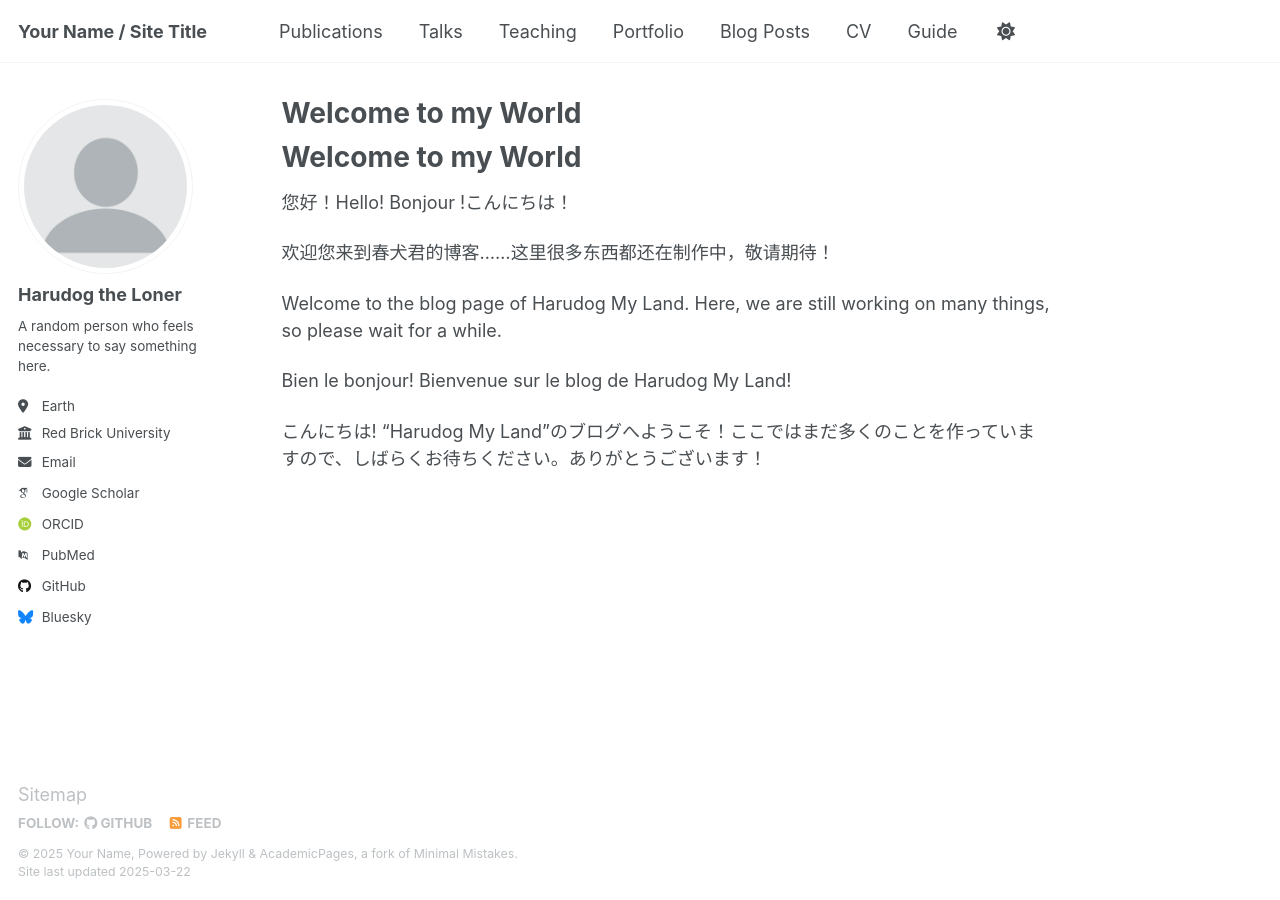
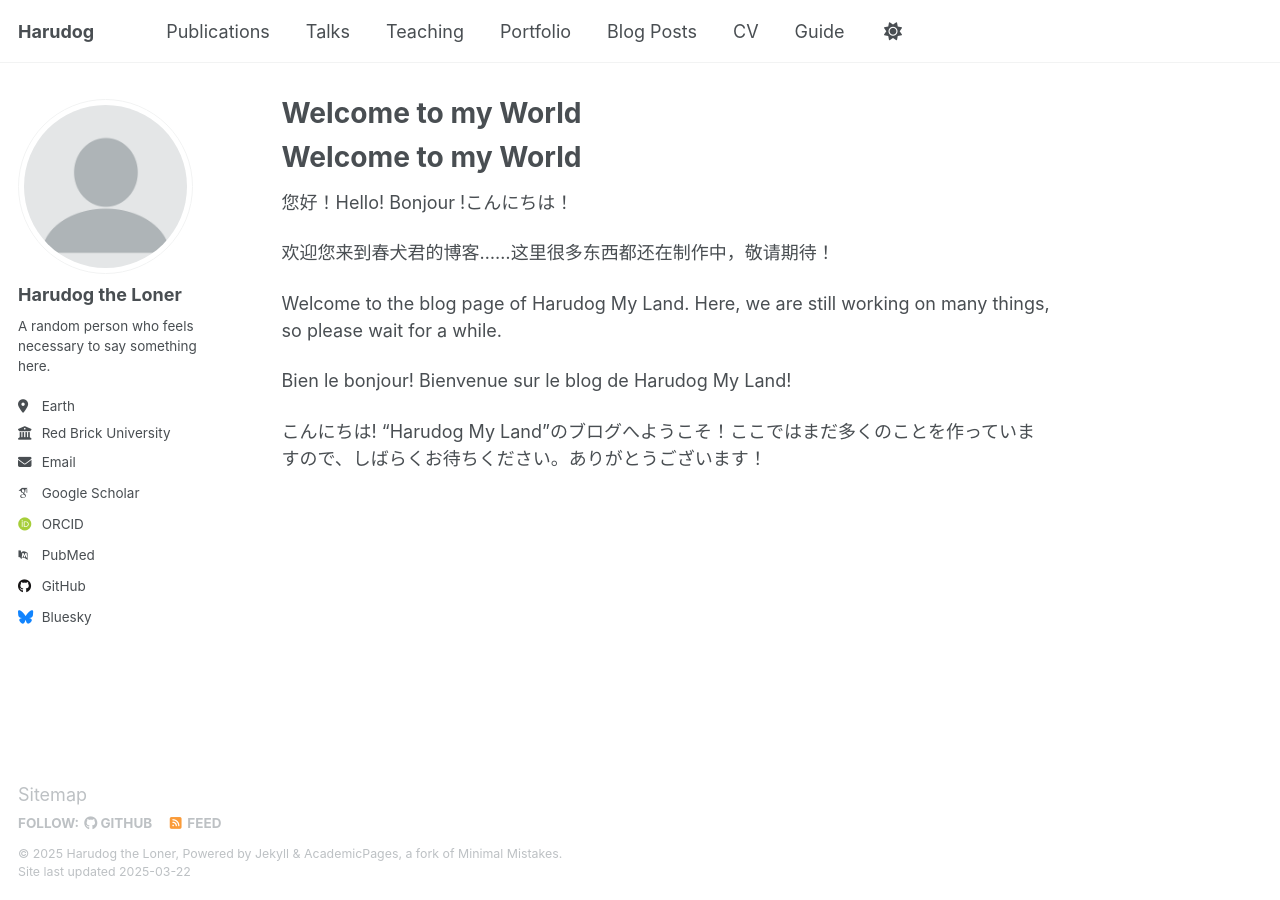
Before and after one commit to HarudogMyLand/HarudogMyLand.github.io, a Jekyll site: the page built from index.md, in a window 1280 px wide. Built offline with Jekyll 4.4.1, drawn with Linux system fonts in a browser that asks for light colours; emoji names are drawn with the system emoji font; some web fonts are replaced; our own code applies the rules of GitHub Pages for plain Markdown files.

Commit message:
website set

```diff
--- a/_config.yml
+++ b/_config.yml
@@ -9,13 +9,13 @@
 # Basic Site Settings
 locale                   : "en-US"
 site_theme               : "default"
-title                    : "Your Name / Site Title"
+title                    : "Harudog"
 title_separator          : "-"
-name                     : &name "Your Name"
+name                     : &name "Harudog the Loner"
 description              : &description "personal description"
-url                      : https://academicpages.github.io # the base hostname & protocol for your site e.g. "https://[your GitHub username].github.io"
+url                      : https://HarudogMyLand.github.io # the base hostname & protocol for your site e.g. "https://[your GitHub username].github.io"
 baseurl                  : "" # the subpath of your site, e.g. "/blog"
-repository               : "academicpages/academicpages.github.io"
+repository               : "HarudogMyLand/HarudogMyLand.github.io"
 
 # Site Author - The following control what appear as part of the author content on the side bar.
 #               If a field is blank the icon and link will not appear, otherwise it will be shown.
@@ -23,7 +23,7 @@ repository               : "academicpages/academicpages.github.io"
 author:
   # Biographic information
   avatar           : "profile.png"
-  name             : "Harudog the Loner"
+  name             : &name "Harudog the Loner"
   pronouns         : # example: "she/her"
   bio              : "A random person who feels necessary to say something here."
   location         : "Earth"
```
